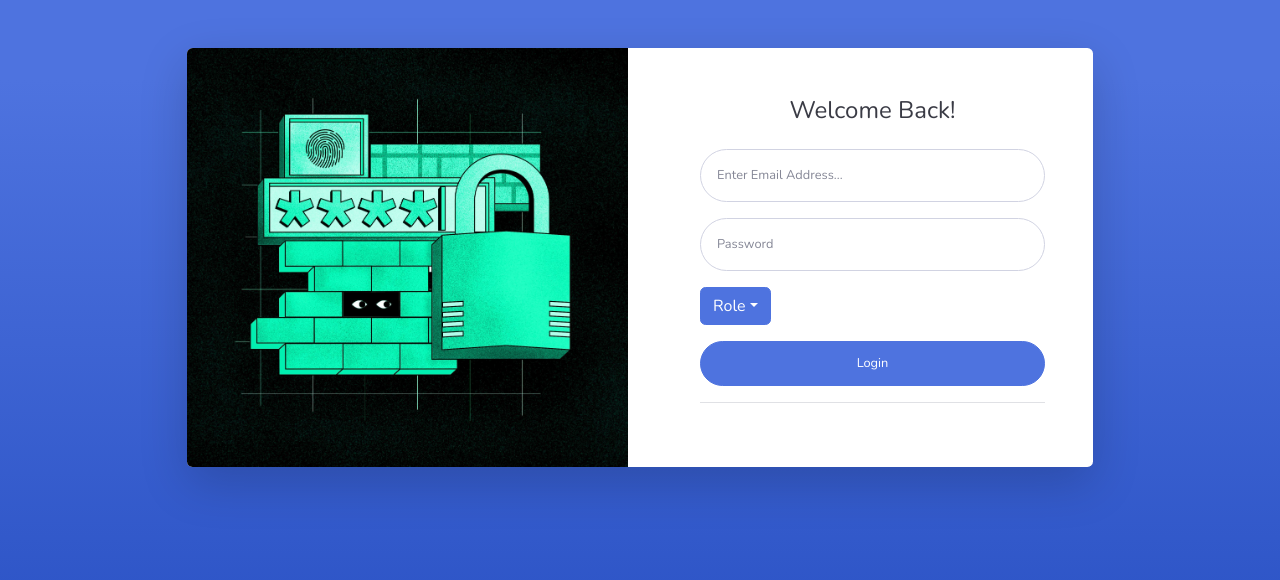
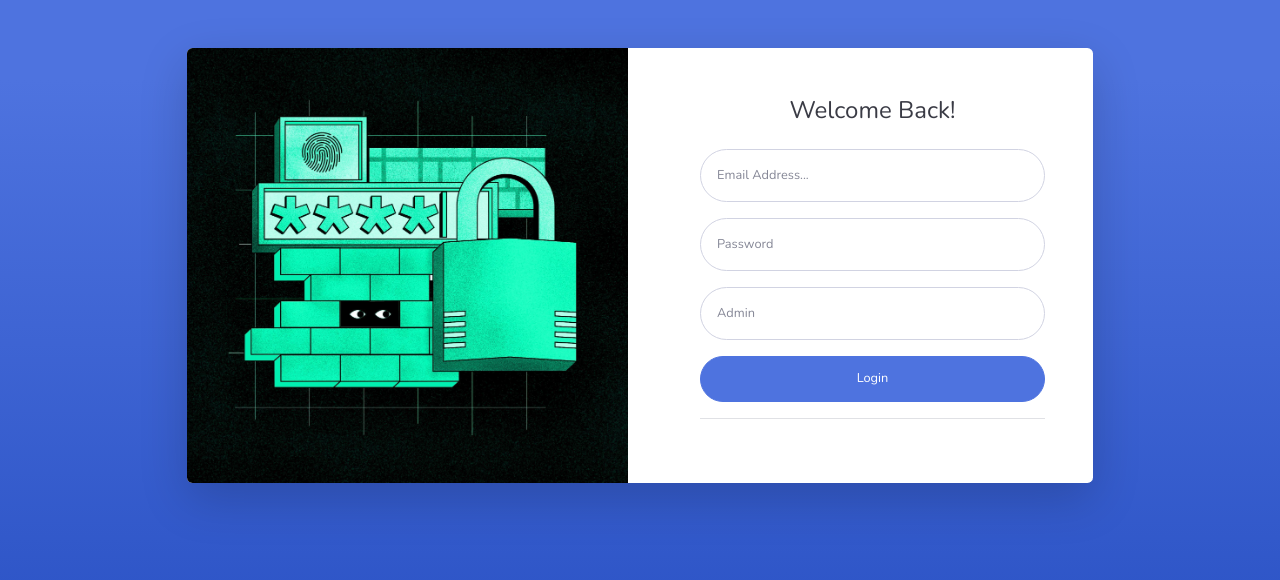
Before and after one commit to V014/SwiftSpecialistSecurity, a PHP site: page /login.php in a window 1280 px wide. Shown: the top 580 px of the page. Run offline with PHP 8.4, Linux system fonts and the light colour scheme.

Commit message:
updated login

```diff
--- a/login.php
+++ b/login.php
@@ -24,14 +24,24 @@
                                     <div class="text-center">
                                         <h4 class="text-dark mb-4">Welcome Back!</h4>
                                     </div>
-                                    <form class="user">
-                                        <div class="mb-3"><input class="form-control form-control-user" type="email" id="exampleInputEmail-1" aria-describedby="emailHelp" placeholder="Enter Email Address..." name="email"></div>
-                                        <div class="mb-3"><input class="form-control form-control-user" type="password" id="exampleInputPassword" placeholder="Password" name="password"></div>
+                                    <form class="user" method="POST" action="php/login.php">
                                         <div class="mb-3">
-                                            <div class="dropdown"><button class="btn btn-primary dropdown-toggle" aria-expanded="false" data-bs-toggle="dropdown" type="button">Role</button>
-                                                <div class="dropdown-menu"><a class="dropdown-item" href="#">Admin</a><a class="dropdown-item" href="#">Client</a><a class="dropdown-item" href="#">Squad</a><a class="dropdown-item" href="#">Unit</a></div>
+                                            <input class="form-control form-control-user" type="email" id="Email" aria-describedby="emailHelp" placeholder="Email Address..." name="email">
+                                        </div>
+                                        <div class="mb-3">
+                                            <input class="form-control form-control-user" type="password" id="Password" placeholder="Password" name="password">
+                                        </div>
+                                        <div class="mb-3">
+                                            <div class="form-group">
+                                                <!--<label for="Role">Role</label>-->
+                                                <select class="form-control form-control-user" id="Role">
+                                                <option>Admin</option>
+                                                <option>Client</option>
+                                                <option>Squad</option>
+                                                </select>
                                             </div>
-                                        </div><button class="btn btn-primary d-block btn-user w-100" type="submit">Login</button>
+                                        </div>
+                                        <button class="btn btn-primary d-block btn-user w-100" type="submit" value="submit">Login</button>
                                         <hr>
                                     </form>
                                 </div>
```
Also changed, not shown: php/login.php (added).
